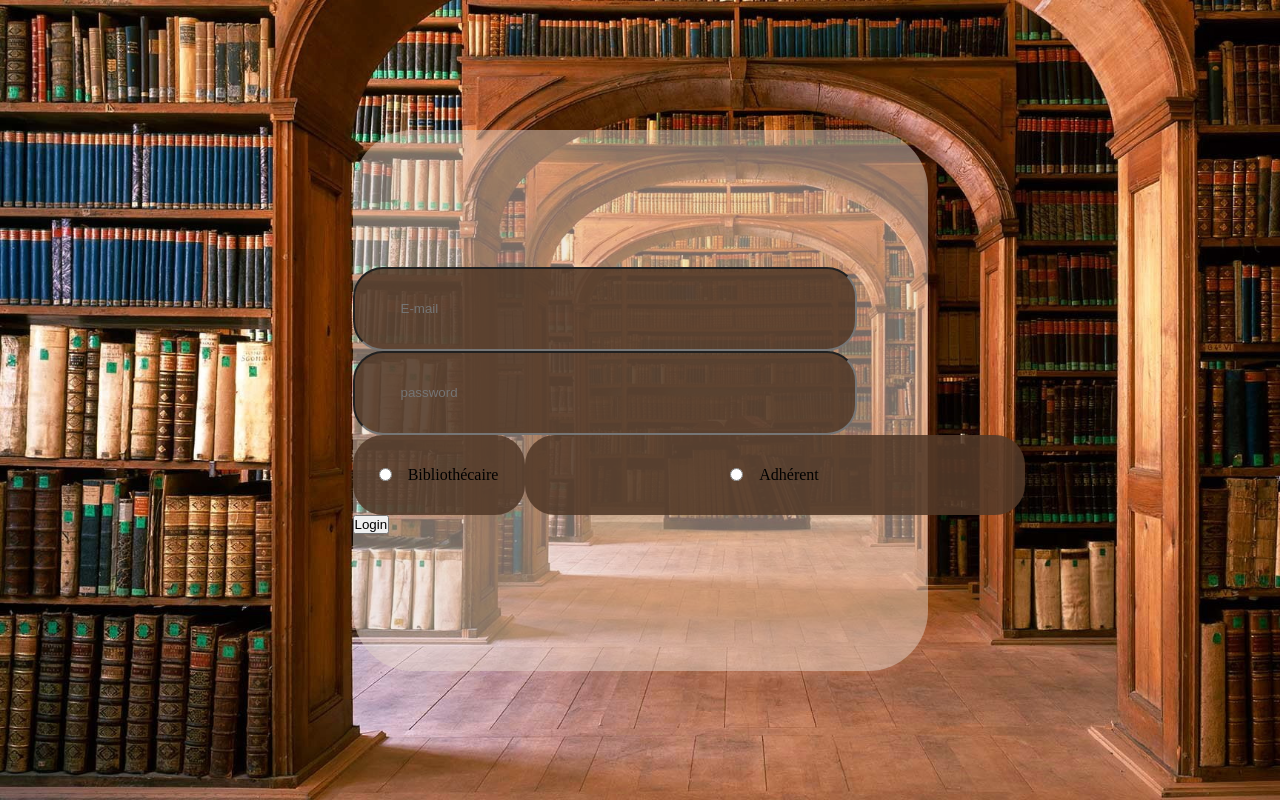
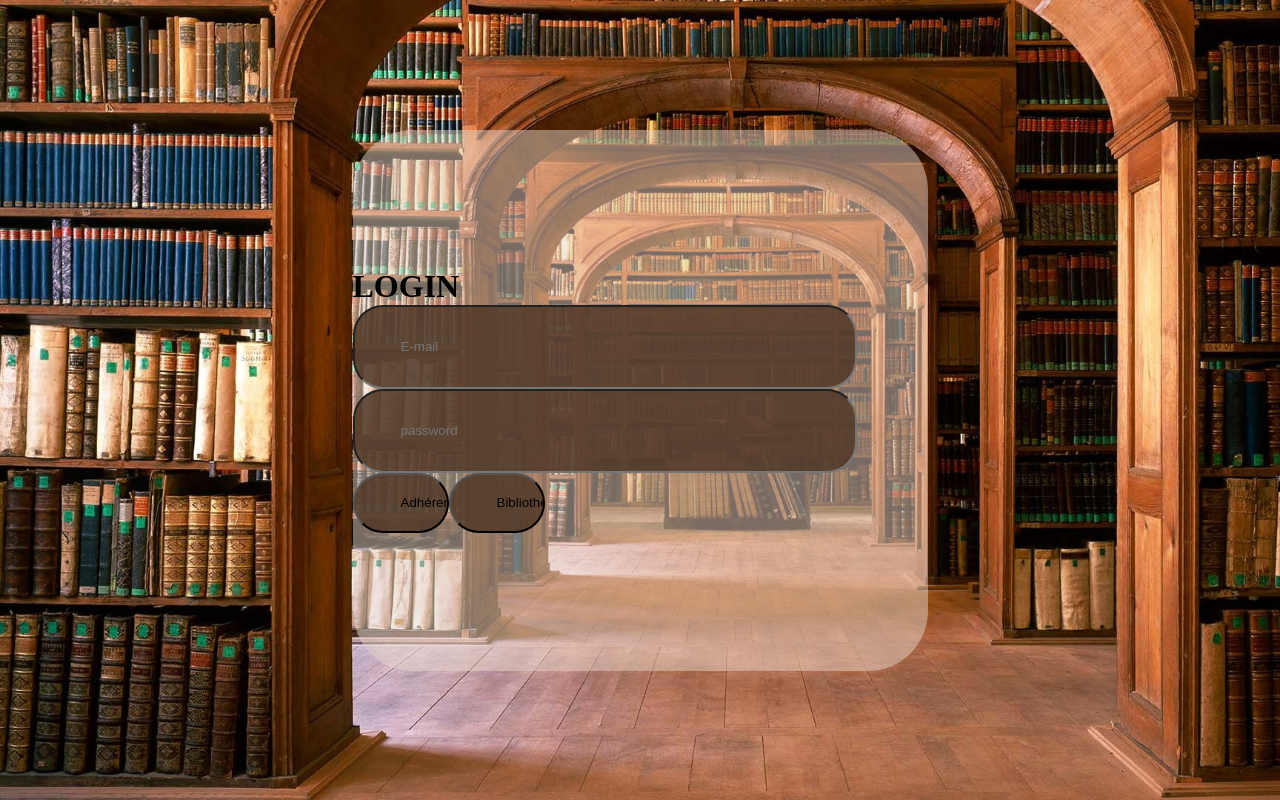
Before and after one commit to aminaassaid1/Gestion_des_emprunts_d-ouvrages_dans_une_m-diath-que_publique., a PHP site: page /signin.php in a window 1280 px wide. Run offline with PHP 8.4, Linux system fonts and the light colour scheme.

Commit message:
Add files via upload

```diff
--- a/Gerant/signin.php
+++ b/Gerant/signin.php
@@ -1,3 +1,27 @@
+<?php
+session_start();
+$msgs="";
+if (isset($_POST['Bibliothécaire'])){
+$email = $_POST['email'];
+$password = $_POST['password'];
+$con = mysqli_connect('localhost', 'root', '', 'gestion_des_emprunts');
+$sql = mysqli_query($con, "SELECT * FROM `bibliothécaire` WHERE email='$email'");
+$row = mysqli_fetch_array($sql);
+if (is_array($row)) {
+    if (password_verify($password, $row['password'])){
+        $_SESSION["email"] = $row["email"];
+        $_SESSION["password"] = $row["password"];
+        $_SESSION["id_bib"]=$row["ID_bibliothécaire"];
+        $_SESSION["fname"]=$row["first_name"];
+        $_SESSION["lname"]=$row["last_name"];
+        header("location:home.php");
+    }
+
+    }
+}
+?>
+
+
 <!DOCTYPE html>
 <html lang="en">
 <head>
@@ -11,26 +35,22 @@
         <div class="main">
                 <div class="login">
                     <form action="" method="post">
+                        <h1>LOGIN</h1>
                     <div>
-                        <input class="infoLog" type="text" placeholder="E-mail" >
+                        <input class="infoLog" type="email" name="email" placeholder="E-mail" >
                     </div>
                     <div>
-                        <input class="infoLog" type="text" placeholder="password">
+                        <input class="infoLog" type="text" name="password" placeholder="password">
                     </div>
                         <div class ="radio">
-                        <div class="infoLog" style="width: 80px;" >
-                        <input type="radio" id="bibliothécaire" name="info" value="Bibliothécaire">
-                        <label for="bibliothécaire">Bibliothécaire</label>
-                    </div>
-                    <div class="infoLog" style="width: 80x;;" >
-                        <input type="radio" id="adhérent" name="info" value="Adhérent">
-                        <label for="adhérent">Adhérent</label>
-                    </div>
+                            <div>
+                                <input class="infoLog" style="width: 80px;"  type="submit" name="Adhérent" value="Adhérent" placeholder="Adhérent">
+                            </div>
+                            <div>
+                                <input class="infoLog" style="width: 80px;" type="submit" name="Bibliothécaire" value="Bibliothécaire" placeholder="Bibliothécaire">
+                            </div>
                         </div>
-                    <div>
-                        <input type="submit" value="Login" placeholder="LOGIN">
                     </form>
-                    </div>
                 </div>
             </div>
 
```
Also changed, not shown: Gerant/home.php (added).
